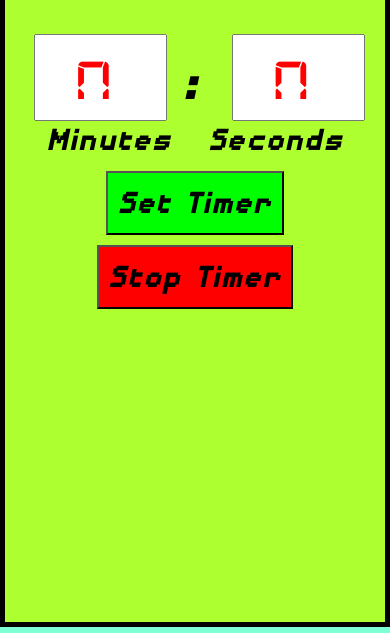
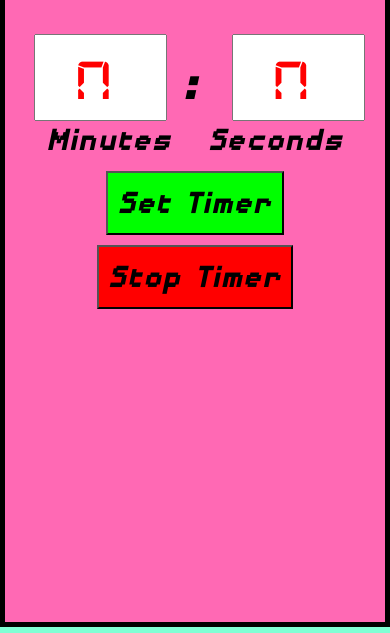
Before and after one commit to DennyRodrigues/DennyRodrigues.github.io, a plain HTML site: page index.html in a window 390 px wide. Shown: the part 211-844 px from the top of the page. Drawn offline with Linux system fonts and the light colour scheme.

Commit message:
Update style.css

```diff
--- a/Style/style.css
+++ b/Style/style.css
@@ -61,7 +61,7 @@ button:active{
         padding:0;
         padding-bottom:40px;
         padding-top: 20px;
-        background-color: greenyellow;
+        background-color: hotpink;
         margin-bottom: 0;
         min-height: 768px;
 
```
